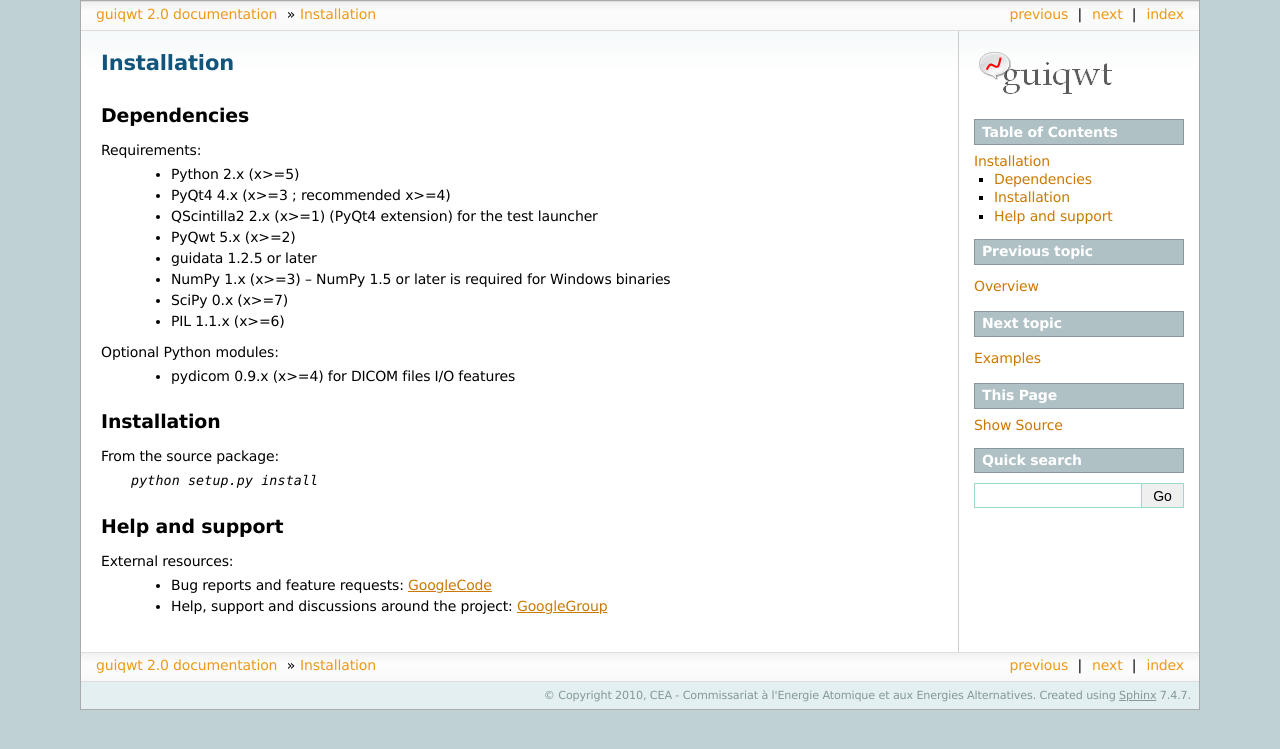
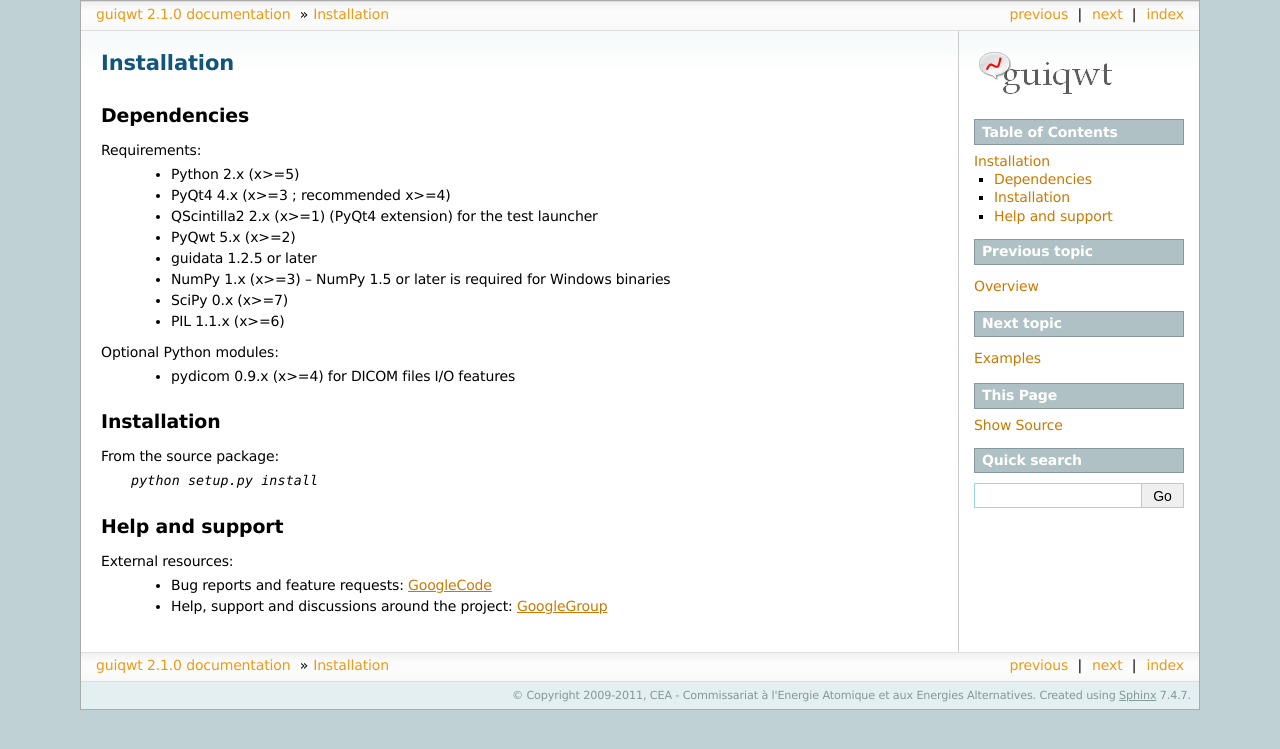
Before and after one commit to PlotPyStack/guiqwt, a Sphinx documentation site: the page built from doc/installation.rst, in a window 1280 px wide. Shown: the top 749 px of the page. Built offline with Sphinx 7.4.7, drawn with Linux system fonts in a browser that asks for light colours; part of the change alters nothing that is shown.

```diff
--- a/doc/conf.py
+++ b/doc/conf.py
@@ -43,16 +43,19 @@ master_doc = 'index'
 
 # General information about the project.
 project = u'guiqwt'
-copyright = u"2010, CEA - Commissariat à l'Energie Atomique et aux Energies Alternatives"
+import time
+this_year = time.strftime("%Y", time.localtime())
+copyright = u"2009-%s, CEA - Commissariat à l'Energie Atomique et aux Energies Alternatives" % this_year
 
 # The version info for the project you're documenting, acts as replacement for
 # |version| and |release|, also used in various other places throughout the
 # built documents.
 #
 # The short X.Y version.
-version = '2.0'
+import guiqwt
+version = ".".join(guiqwt.__version__.split('.')[:2])
 # The full version, including alpha/beta/rc tags.
-release = '2.0'
+release = guiqwt.__version__
 
 # The language for content autogenerated by Sphinx. Refer to documentation
 # for a list of supported languages.
```
